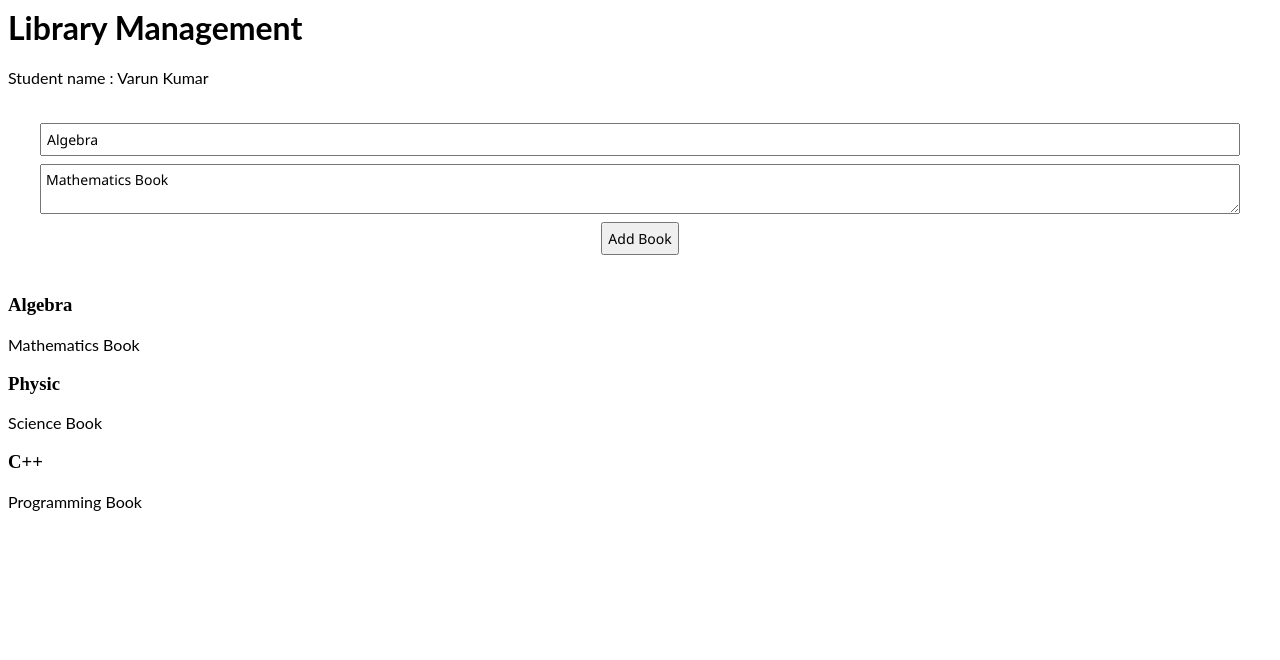
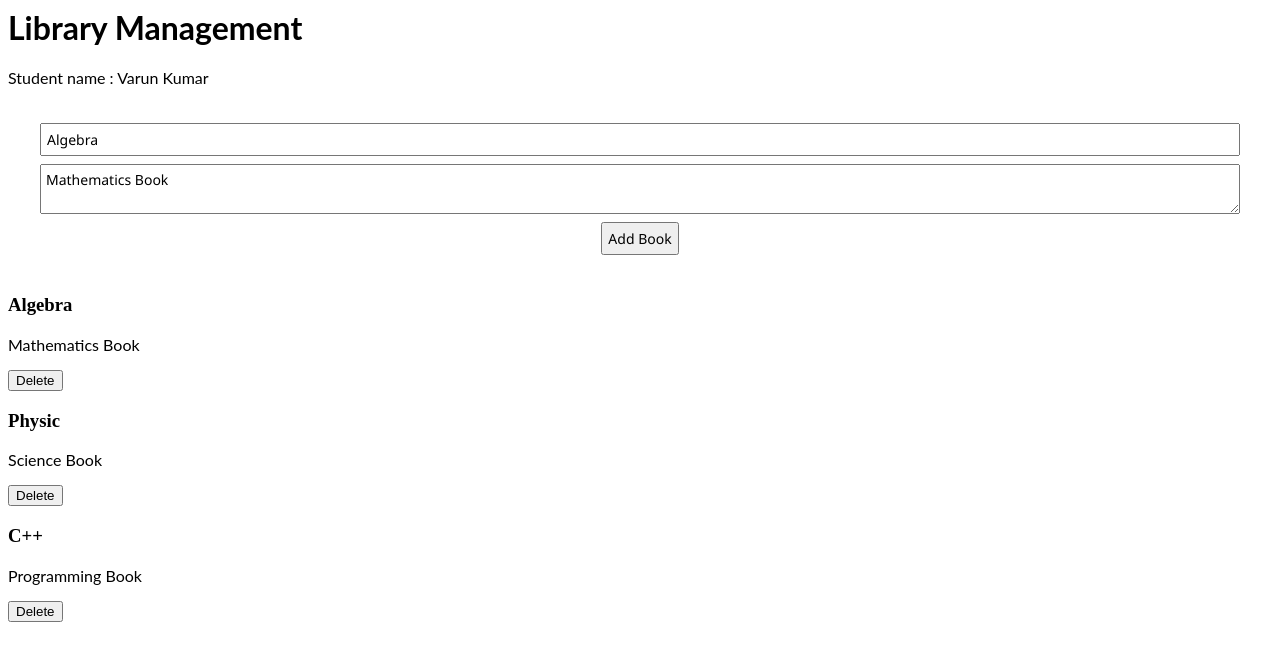
Before and after one commit to codingSlate/library-management, a React (Create React App) app: page / in a window 1280 px wide. Shown: the top 660 px of the page. Built offline with nearby package versions, Linux system fonts and the light colour scheme.

Commit message:
delete btn

```diff
--- a/src/App.js
+++ b/src/App.js
@@ -33,7 +33,7 @@ export default function App() {
 
   const oneBookAddedHandler = (book) => {
     books.id = books.length + 1;
-    // console.log(books);
+
     setBooks([...books, book]);
   };
   const handlerDelete = (id) => {
--- a/src/components/BooksList.js
+++ b/src/components/BooksList.js
@@ -7,6 +7,7 @@ function BooksList({ allBooks, onDelete }) {
       <div key={book.id}>
         <h3>{book.title}</h3>
         <p>{book.description}</p>
+        <button onClick={()=>{ onDelete(book.id)}}> Delete</button>
         </div>
     ))}
     </article>}
```
